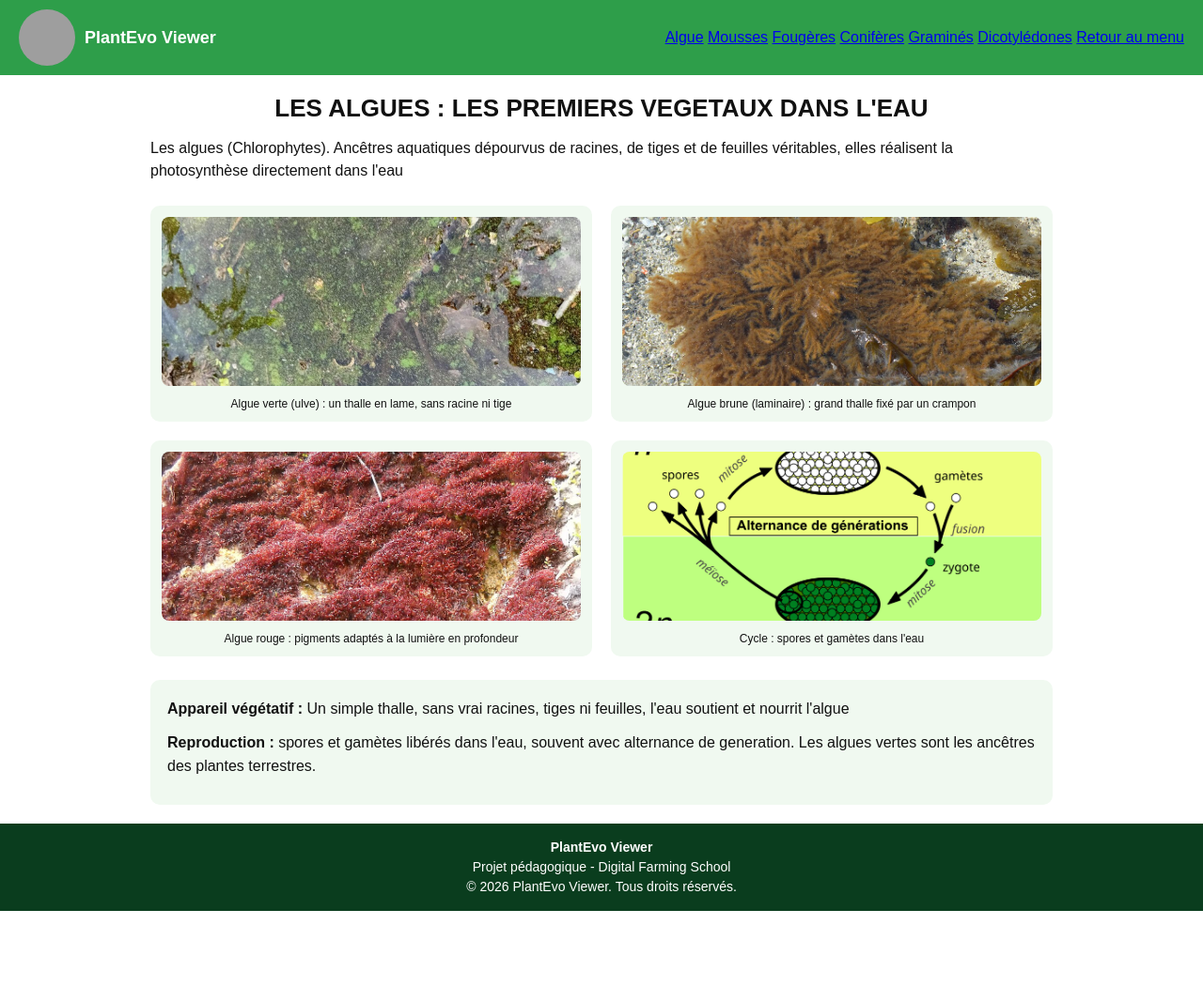
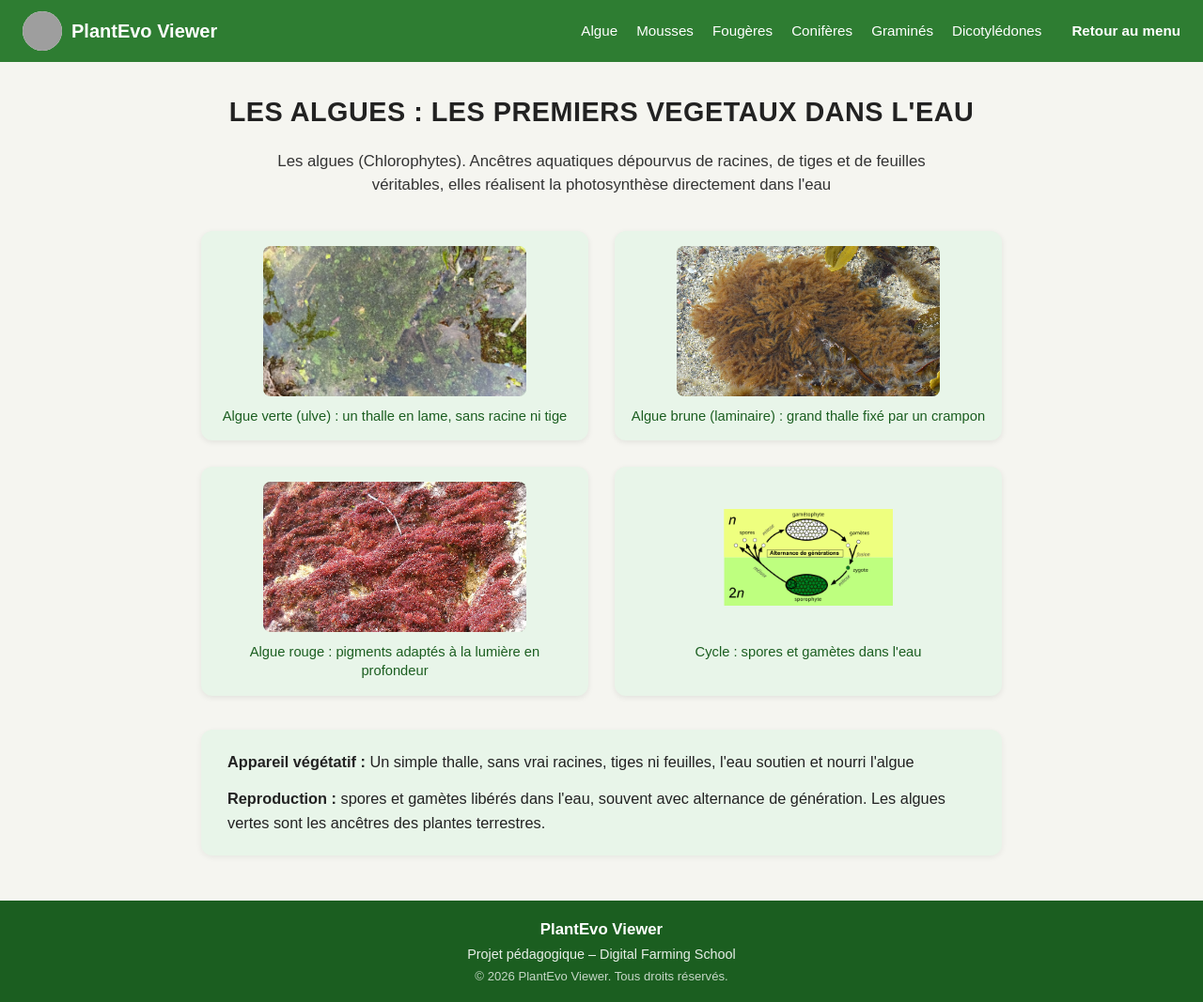
Before and after one commit to nemlinhireetienne-create/DFS_Brief_Projet1_PlantEvo, a plain HTML site: page Algues.html in a window 1280 px wide. Shown: the whole page at 94% size. Before the commit the page ends 970 px from the top, so only its background shows below. Drawn offline with Linux system fonts and the light colour scheme; grey boxes are pictures that could not be loaded.

Commit message:
Finalisation de html et css de la page Conifère.html

```diff
--- a/Algues.html
+++ b/Algues.html
@@ -3,15 +3,19 @@
 <head>
   <meta charset="UTF-8">
   <meta name="viewport" content="width=device-width, initial-scale=1.0">
-<title>PlantEvo Viewer - Les Algues</title>
+  <title>Les Algues – PlantEvo Viewer</title>
   <link rel="stylesheet" href="css/Algue.css">
 </head>
 <body>
 
-<header class="header">
-  <div class="logo-zone">
-    <img src="image/PlantEvo.png" alt="PlantEvo Viewer" class="logo">
-    <span class="site-name">PlantEvo Viewer</span>
+  <!-- HEADER -->
+  <header>
+    <div class="logo">
+      <div class="logo-circle">
+        <!-- Remplacez par votre logo -->
+        <img src="image/PlantEvo.png" alt="Logo PlantEvo">
+      </div>
+      <span>PlantEvo Viewer</span>
     </div>
 
     <nav>
@@ -25,45 +29,59 @@
     </nav>
   </header>
 
+  <!-- CONTENU PRINCIPAL -->
   <main>
     <h1>LES ALGUES : LES PREMIERS VEGETAUX DANS L'EAU</h1>
+
     <p class="intro">
       Les algues (Chlorophytes). Ancêtres aquatiques dépourvus de racines, de tiges et de feuilles véritables,
       elles réalisent la photosynthèse directement dans l'eau
     </p>
 
-  <section class="grid">
+    <div class="cards">
+      <!-- Carte 1 -->
       <figure class="card">
         <img src="image/Algue_verte.jpg" alt="Algue verte">
         <figcaption>Algue verte (ulve) : un thalle en lame, sans racine ni tige</figcaption>
       </figure>
 
+      <!-- Carte 2 -->
       <figure class="card">
         <img src="image/Algue_brune.jpg" alt="Algue brune">
         <figcaption>Algue brune (laminaire) : grand thalle fixé par un crampon</figcaption>
       </figure>
 
+      <!-- Carte 3 -->
       <figure class="card">
         <img src="image/Algue_rouge.jpg" alt="Algue rouge">
         <figcaption>Algue rouge : pigments adaptés à la lumière en profondeur</figcaption>
       </figure>
 
-    <figure class="card">
-      <img src="image/gamete_spore.webp" alt="Cycle algue">
+      <!-- Carte 4 - Cycle -->
+      <figure class="card cycle">
+        <img src="image/gamete_spore.webp" alt="Cycle de vie">
         <figcaption>Cycle : spores et gamètes dans l'eau</figcaption>
       </figure>
-  </section>
+    </div>
 
-  <section class="info">
-    <p><strong>Appareil végétatif :</strong> Un simple thalle, sans vrai racines, tiges ni feuilles, l'eau soutient et nourrit l'algue</p>
-    <p><strong>Reproduction :</strong> spores et gamètes libérés dans l'eau, souvent avec alternance de generation. Les algues vertes sont les ancêtres des plantes terrestres.</p>
-  </section>
+    <!-- Bloc d'informations -->
+    <div class="info-box">
+      <p>
+        <strong>Appareil végétatif :</strong> Un simple thalle, sans vrai racines, tiges ni feuilles, l'eau soutien et nourri
+        l'algue
+      </p>
+      <p>
+        <strong>Reproduction :</strong> spores et gamètes libérés dans l'eau, souvent avec alternance de génération.
+        Les algues vertes sont les ancêtres des plantes terrestres.
+      </p>
+    </div>
   </main>
 
+  <!-- FOOTER -->
   <footer>
-  <strong>PlantEvo Viewer</strong><br>
-  Projet pédagogique - Digital Farming School<br>
-  © 2026 PlantEvo Viewer. Tous droits réservés.
+    <div class="title">PlantEvo Viewer</div>
+    <div class="subtitle">Projet pédagogique – Digital Farming School</div>
+    <div class="copyright">© 2026 PlantEvo Viewer. Tous droits réservés.</div>
   </footer>
 
 </body>
--- a/css/Algue.css
+++ b/css/Algue.css
@@ -1,97 +1,202 @@
-* { margin: 0; padding: 0; box-sizing: border-box; }
+* {
+  margin: 0;
+  padding: 0;
+  box-sizing: border-box;
+}
 
 body {
-  font-family: Arial, sans-serif;
-  background: #fff;
-  color: #111;
+  font-family: Arial, Helvetica, sans-serif;
+  background-color: #f5f5f0;
+  color: #222;
+  line-height: 1.5;
 }
 
-.header {
-  background: #2e9e4a;
+/* ===== HEADER ===== */
+header {
+  background-color: #2e7d32;
   color: white;
+  padding: 12px 24px;
   display: flex;
   align-items: center;
   justify-content: space-between;
-  padding: 10px 20px;
+  flex-wrap: wrap;
+  gap: 12px;
 }
 
-.logo-zone { display: flex; align-items: center; gap: 10px; }
-.logo { width: 60px; height: 60px; border-radius: 50%; object-fit: cover; }
-.site-name { font-weight: bold; font-size: 18px; }
+.logo {
+  display: flex;
+  align-items: center;
+  gap: 10px;
+  font-size: 1.25rem;
+  font-weight: bold;
+}
 
-.nav {
+.logo-circle {
+  width: 42px;
+  height: 42px;
+  background: white;
+  border-radius: 50%;
+  display: flex;
+  align-items: center;
+  justify-content: center;
+  overflow: hidden;
+}
+
+.logo-circle img {
+  width: 100%;
+  height: 100%;
+  object-fit: cover;
+}
+
+nav {
   display: flex;
   flex-wrap: wrap;
-  gap: 10px 30px;
-  justify-content: center;
-  max-width: 650px;
+  gap: 8px 20px;
+  align-items: center;
 }
 
-.nav a {
+nav a {
   color: white;
   text-decoration: none;
-  font-weight: bold;
-  font-size: 15px;
+  font-size: 0.95rem;
+  font-weight: 500;
+  transition: opacity 0.2s;
 }
 
-.nav a.active { text-decoration: underline; }
-.nav a.retour { font-weight: 900; }
+nav a:hover {
+  opacity: 0.85;
+  text-decoration: underline;
+}
 
-main { padding: 20px; max-width: 1000px; margin: auto; }
+.retour {
+  margin-left: 12px;
+  font-weight: 600;
+}
+
+/* ===== MAIN CONTENT ===== */
+main {
+  max-width: 900px;
+  margin: 0 auto;
+  padding: 32px 24px 48px;
+}
 
 h1 {
   text-align: center;
-  font-size: 26px;
-  margin-bottom: 15px;
-  text-transform: uppercase;
+  font-size: 1.8rem;
+  font-weight: 700;
+  margin-bottom: 18px;
+  letter-spacing: 0.5px;
 }
 
-.intro { text-align: left; font-size: 16px; line-height: 1.5; margin-bottom: 25px; }
+.intro {
+  text-align: center;
+  font-size: 1.05rem;
+  max-width: 720px;
+  margin: 0 auto 36px;
+  color: #333;
+}
 
-.grid {
+/* ===== GRID DES CARTES ===== */
+.cards {
   display: grid;
   grid-template-columns: 1fr 1fr;
-  gap: 20px;
-  margin-bottom: 25px;
+  gap: 28px;
+  margin-bottom: 36px;
 }
 
 .card {
-  background: #f0f9f0;
-  border-radius: 10px;
-  padding: 12px;
+  background: #e8f5e9;
+  border-radius: 12px;
+  padding: 16px;
   text-align: center;
+  box-shadow: 0 2px 6px rgba(0,0,0,0.08);
 }
 
 .card img {
   width: 100%;
-  height: 180px;
+  max-width: 280px;
+  height: 160px;
   object-fit: cover;
   border-radius: 8px;
+  background: #c8e6c9;
+  display: block;
+  margin: 0 auto 12px;
 }
 
-.card figcaption { font-size: 12px; margin-top: 8px; }
-
-.info {
-  background: #f0f9f0;
-  border-radius: 10px;
-  padding: 18px;
-  line-height: 1.6;
-  font-size: 16px;
+.card.cycle img {
+  max-width: 180px;
+  height: 160px;
+  object-fit: contain;
+  background: transparent;
 }
 
-.info p { margin-bottom: 10px; }
+.card figcaption {
+  font-size: 0.92rem;
+  color: #1b5e20;
+  font-weight: 500;
+  line-height: 1.35;
+}
 
+/* ===== BLOC TEXTE BAS ===== */
+.info-box {
+  background: #e8f5e9;
+  border-radius: 12px;
+  padding: 22px 28px;
+  font-size: 1.02rem;
+  line-height: 1.55;
+  color: #222;
+  box-shadow: 0 2px 6px rgba(0,0,0,0.06);
+}
+
+.info-box p {
+  margin-bottom: 14px;
+}
+
+.info-box p:last-child {
+  margin-bottom: 0;
+}
+
+/* ===== FOOTER ===== */
 footer {
-  background: #0a3d1e;
+  background-color: #1b5e20;
   color: white;
   text-align: center;
-  padding: 15px;
-  line-height: 1.5;
-  font-size: 14px;
+  padding: 18px 16px;
+  font-size: 0.9rem;
 }
 
+footer .title {
+  font-weight: 700;
+  font-size: 1.05rem;
+  margin-bottom: 4px;
+}
+
+footer .subtitle {
+  opacity: 0.9;
+  margin-bottom: 2px;
+}
+
+footer .copyright {
+  opacity: 0.75;
+  font-size: 0.82rem;
+}
+
+/* ===== RESPONSIVE ===== */
 @media (max-width: 700px) {
-  .header { flex-direction: column; gap: 10px; }
-  .grid { grid-template-columns: 1fr; }
-  h1 { font-size: 20px; }
+  .cards {
+    grid-template-columns: 1fr;
+  }
+
+  header {
+    flex-direction: column;
+    align-items: flex-start;
+  }
+
+  nav {
+    gap: 6px 14px;
+  }
+
+  h1 {
+    font-size: 1.45rem;
+  }
 }
--- /dev/null
+++ b/css/Conifère.css
@@ -0,0 +1,202 @@
+* {
+  margin: 0;
+  padding: 0;
+  box-sizing: border-box;
+}
+
+body {
+  font-family: Arial, Helvetica, sans-serif;
+  background-color: #f5f5f0;
+  color: #222;
+  line-height: 1.5;
+}
+
+/* ===== HEADER ===== */
+header {
+  background-color: #2e7d32;
+  color: white;
+  padding: 12px 24px;
+  display: flex;
+  align-items: center;
+  justify-content: space-between;
+  flex-wrap: wrap;
+  gap: 12px;
+}
+
+.logo {
+  display: flex;
+  align-items: center;
+  gap: 10px;
+  font-size: 1.25rem;
+  font-weight: bold;
+}
+
+.logo-circle {
+  width: 42px;
+  height: 42px;
+  background: white;
+  border-radius: 50%;
+  display: flex;
+  align-items: center;
+  justify-content: center;
+  overflow: hidden;
+}
+
+.logo-circle img {
+  width: 100%;
+  height: 100%;
+  object-fit: cover;
+}
+
+nav {
+  display: flex;
+  flex-wrap: wrap;
+  gap: 8px 20px;
+  align-items: center;
+}
+
+nav a {
+  color: white;
+  text-decoration: none;
+  font-size: 0.95rem;
+  font-weight: 500;
+  transition: opacity 0.2s;
+}
+
+nav a:hover {
+  opacity: 0.85;
+  text-decoration: underline;
+}
+
+.retour {
+  margin-left: 12px;
+  font-weight: 600;
+}
+
+/* ===== MAIN CONTENT ===== */
+main {
+  max-width: 900px;
+  margin: 0 auto;
+  padding: 32px 24px 48px;
+}
+
+h1 {
+  text-align: center;
+  font-size: 1.8rem;
+  font-weight: 700;
+  margin-bottom: 18px;
+  letter-spacing: 0.5px;
+}
+
+.intro {
+  text-align: center;
+  font-size: 1.05rem;
+  max-width: 720px;
+  margin: 0 auto 36px;
+  color: #333;
+}
+
+/* ===== GRID DES CARTES ===== */
+.cards {
+  display: grid;
+  grid-template-columns: 1fr 1fr;
+  gap: 28px;
+  margin-bottom: 36px;
+}
+
+.card {
+  background: #e8f5e9;
+  border-radius: 12px;
+  padding: 16px;
+  text-align: center;
+  box-shadow: 0 2px 6px rgba(0,0,0,0.08);
+}
+
+.card img {
+  width: 100%;
+  max-width: 280px;
+  height: 160px;
+  object-fit: cover;
+  border-radius: 8px;
+  background: #c8e6c9;
+  display: block;
+  margin: 0 auto 12px;
+}
+
+.card.cycle img {
+  max-width: 180px;
+  height: 160px;
+  object-fit: contain;
+  background: transparent;
+}
+
+.card figcaption {
+  font-size: 0.92rem;
+  color: #1b5e20;
+  font-weight: 500;
+  line-height: 1.35;
+}
+
+/* ===== BLOC TEXTE BAS ===== */
+.info-box {
+  background: #e8f5e9;
+  border-radius: 12px;
+  padding: 22px 28px;
+  font-size: 1.02rem;
+  line-height: 1.55;
+  color: #222;
+  box-shadow: 0 2px 6px rgba(0,0,0,0.06);
+}
+
+.info-box p {
+  margin-bottom: 14px;
+}
+
+.info-box p:last-child {
+  margin-bottom: 0;
+}
+
+/* ===== FOOTER ===== */
+footer {
+  background-color: #1b5e20;
+  color: white;
+  text-align: center;
+  padding: 18px 16px;
+  font-size: 0.9rem;
+}
+
+footer .title {
+  font-weight: 700;
+  font-size: 1.05rem;
+  margin-bottom: 4px;
+}
+
+footer .subtitle {
+  opacity: 0.9;
+  margin-bottom: 2px;
+}
+
+footer .copyright {
+  opacity: 0.75;
+  font-size: 0.82rem;
+}
+
+/* ===== RESPONSIVE ===== */
+@media (max-width: 700px) {
+  .cards {
+    grid-template-columns: 1fr;
+  }
+
+  header {
+    flex-direction: column;
+    align-items: flex-start;
+  }
+
+  nav {
+    gap: 6px 14px;
+  }
+
+  h1 {
+    font-size: 1.45rem;
+  }
+}
```
Also changed, not shown: Conifère.html (added, +87 -0 lines), 1 other file. Lines whose indentation alone changed are shown as unchanged.
